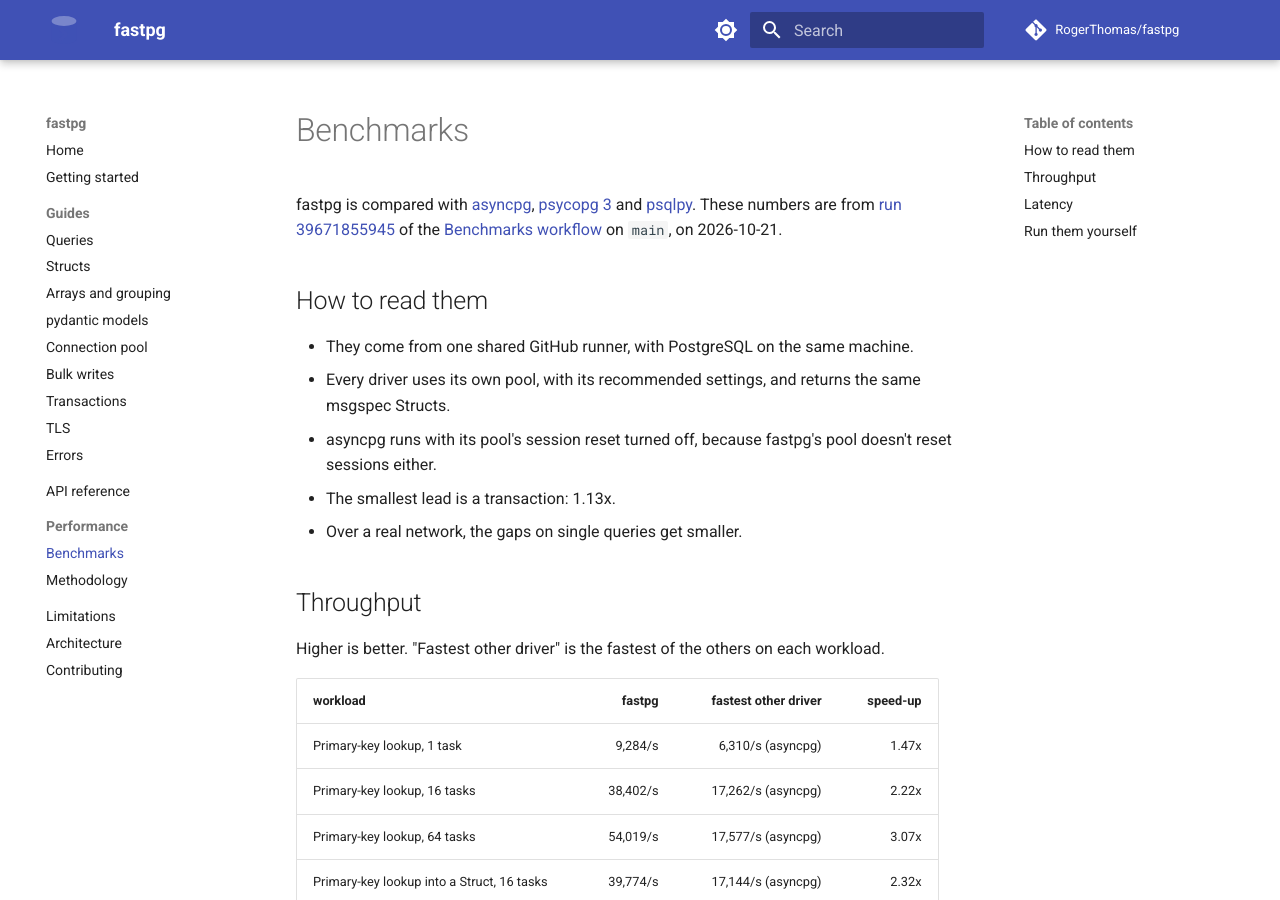
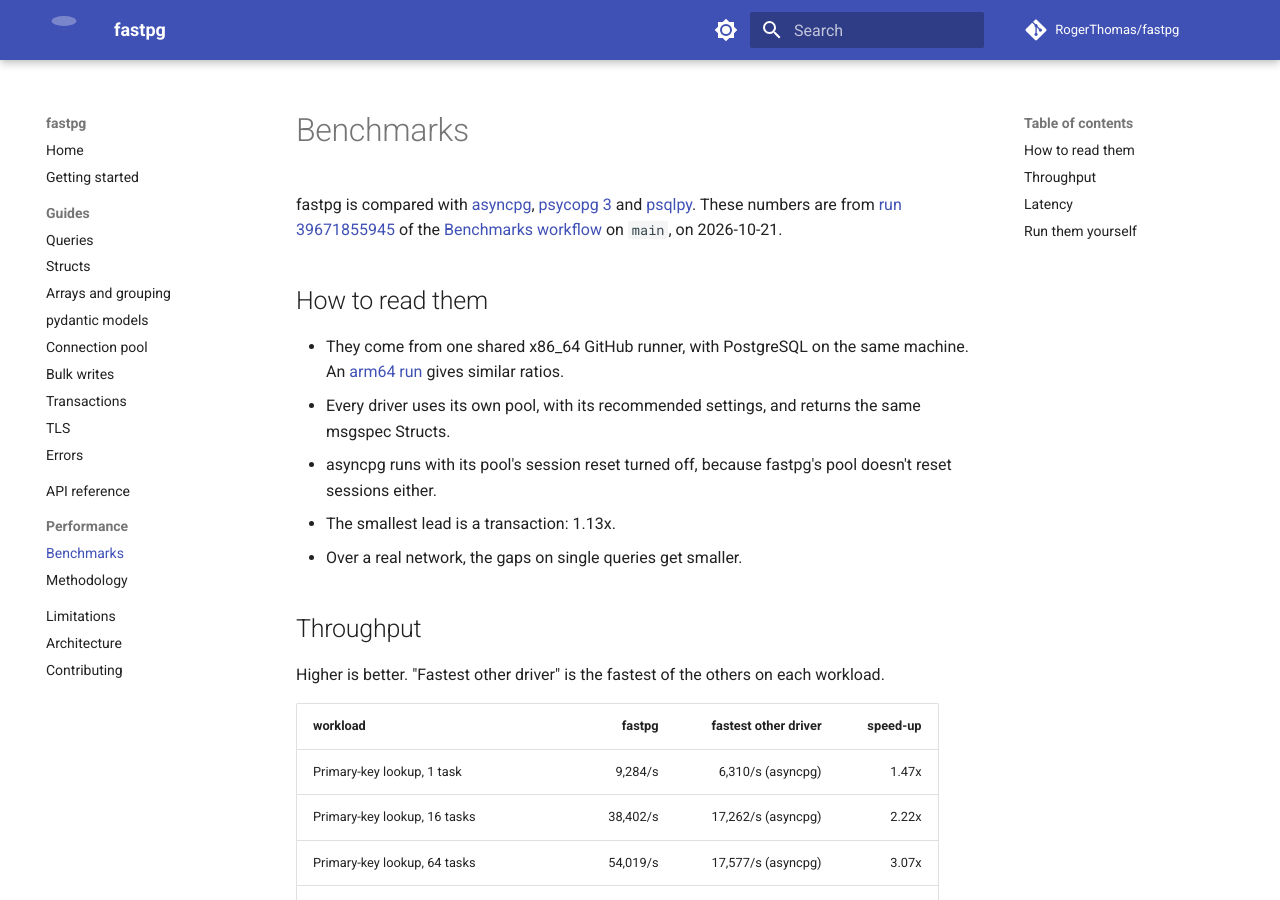
Before and after one commit to RogerThomas/fastpg, an MkDocs documentation site: the page built from docs/performance.md, in a window 1280 px wide and 900 px high. Built offline with MkDocs 1.6.1 and Material for MkDocs 9.7.7, drawn with Linux system fonts in a browser that asks for light colours; comment, search, counter and statistics services are not loaded.

Commit message:
docs: say the benchmarks ran on x86_64 and that arm64 gives similar ratios

```diff
--- a/docs/performance.md
+++ b/docs/performance.md
@@ -10,7 +10,9 @@
 
 ## How to read them
 
-* They come from one shared GitHub runner, with PostgreSQL on the same machine.
+* They come from one shared x86_64 GitHub runner, with PostgreSQL on the same machine.
+  An [arm64 run](https://github.com/RogerThomas/fastpg/actions/runs/42530219819) gives
+  similar ratios.
 * Every driver uses its own pool, with its recommended settings, and returns the same msgspec
   Structs.
 * asyncpg runs with its pool's session reset turned off, because fastpg's pool doesn't reset
```
Also changed, not shown: README.md (+2 -1 lines), docs/benchmarks.md (+2 -0 lines), docs/index.md (+1 -0 lines).
